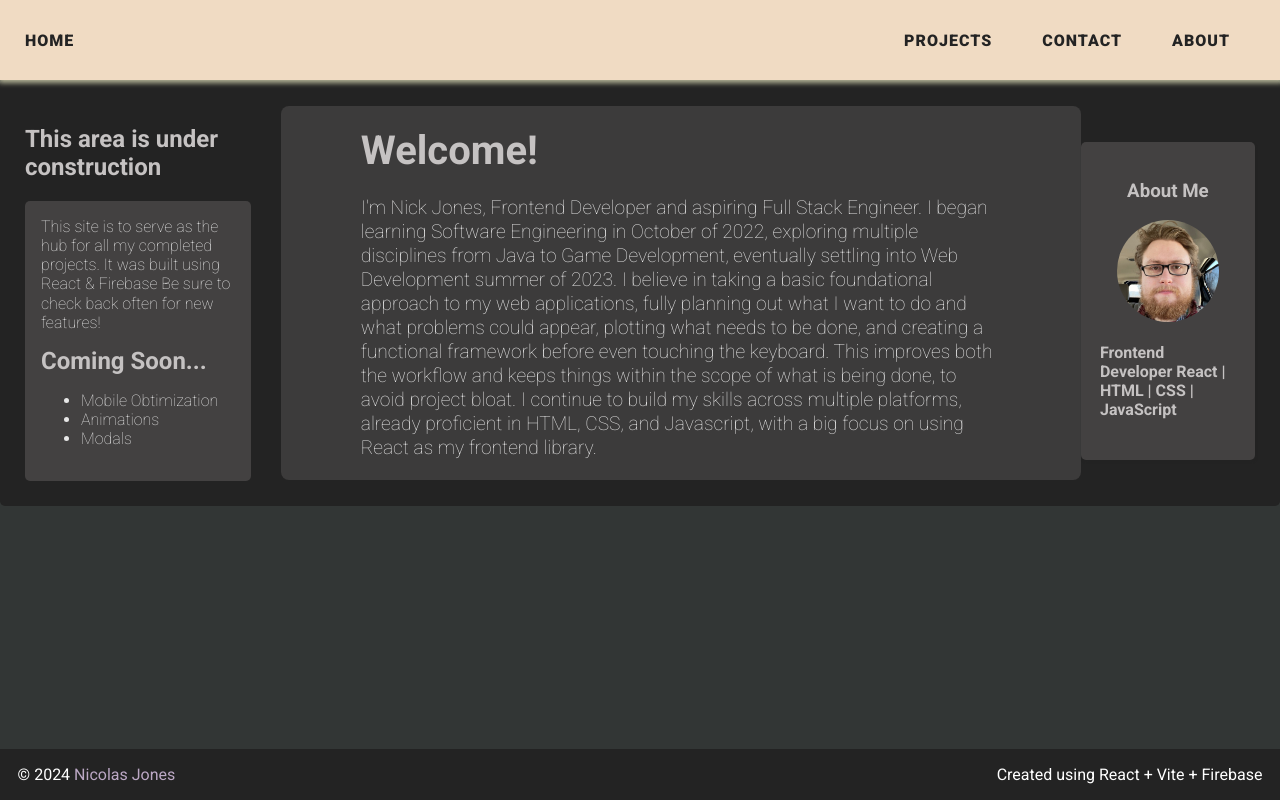
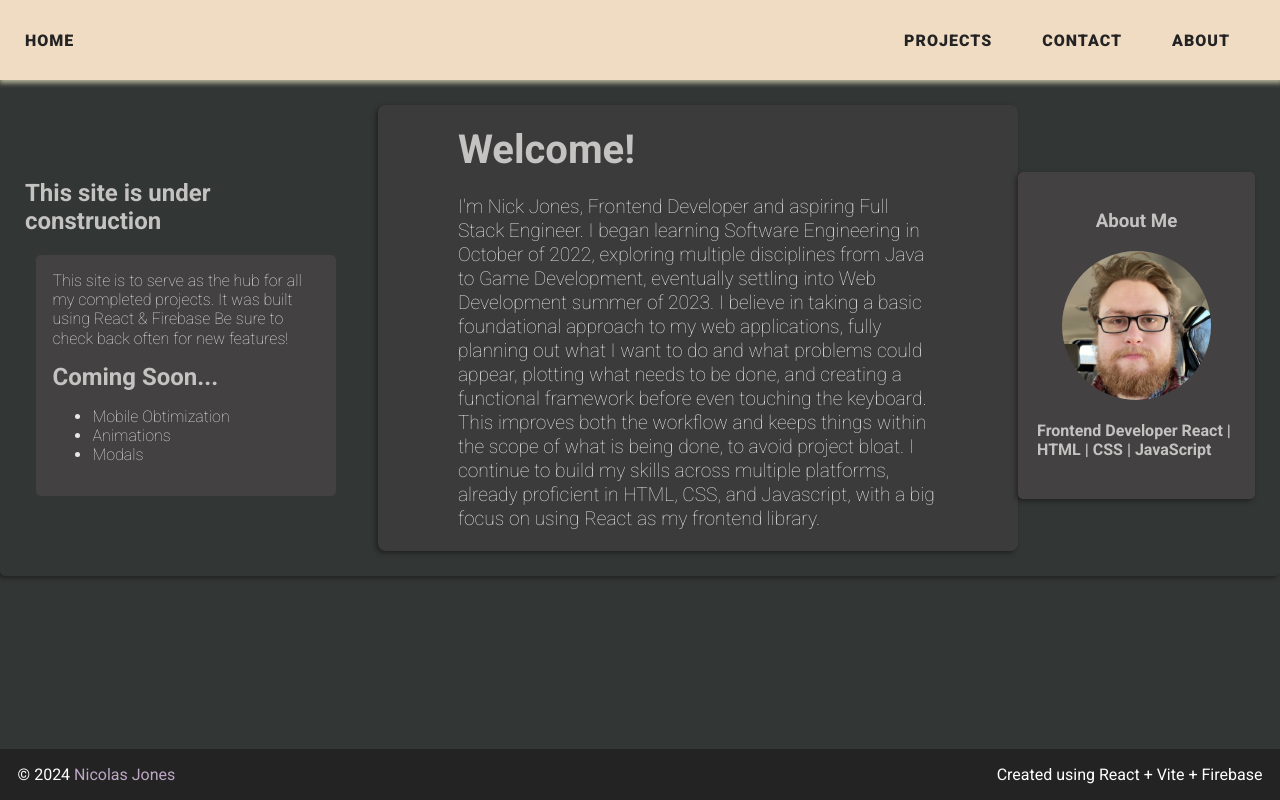
Before and after one commit to JonesInForCode/loafer-portfolio, a React (Vite) app: page / in a window 1280 px wide. Both pictures are taken after a click on the button "Close". Built offline with nearby package versions, Linux system fonts and the light colour scheme; no server answers.

Commit message:
final touches on homepage...for now...

```diff
--- a/src/components/Layout.jsx
+++ b/src/components/Layout.jsx
@@ -8,6 +8,20 @@ import HomepageModal from "./HomepageModal";
 export default function Layout() {
   const [showModal, setShowModal] = React.useState(false);
   const [showPage, setShowPage] = React.useState(true);
+
+  const useWindowSize = () => {
+    const [screenWidth, setScreenWidth] = React.useState(window.innerWidth);
+
+    React.useEffect(() => {
+      const handleResize = () => setScreenWidth(window.innerWidth);
+      window.addEventListener('resize', handleResize);
+
+      return () => window.removeEventListener('resize', handleResize);
+    }, [])
+    return screenWidth;
+  }
+
+  const screenWidth = useWindowSize();
 
   const isHomePage = window.location.pathname === "/";
 
@@ -30,6 +44,7 @@ export default function Layout() {
           This website is best viewed on desktops with screen sizes of 720
           pixels and above. You may run into layout issues if your screen size is below 720 pixels.
         </p>
+        <p>Your screen size is: {screenWidth} pixels </p>
       </HomepageModal>
       {showPage && (<div>
         <div className={styles.siteWrapper}>
--- a/src/pages/Home.jsx
+++ b/src/pages/Home.jsx
@@ -4,9 +4,9 @@ import AboutSniplet from "../components/AboutSniplet";
 
 export default function Home() {
   return (
-    <div className={styles.homeCardMain}>
+    <div className={`${styles.homeCardMain} ${styles.article}`}>
       <section>
-        <h2>This area is under construction</h2>
+        <h2>This site is under construction</h2>
         <section className={styles.homeArticle}>
           <article>
             This site is to serve as the hub for all my completed projects. It
@@ -25,7 +25,7 @@ export default function Home() {
           </section>
         </section>
       </section>
-      <section className={styles.centerSection}>
+      <section className={`${styles.centerSection} ${styles.article}`}>
         <h1>Welcome!</h1>
         <p>
           I'm Nick Jones, Frontend Developer and aspiring Full Stack Engineer. I
@@ -42,7 +42,7 @@ export default function Home() {
           library.
         </p>
       </section>
-      <section className={styles.aboutSnip}>
+      <section className={`${styles.aboutSnip} ${styles.article}`}>
         <AboutSniplet />
       </section>
     </div>
--- a/src/pages/Pages.module.css
+++ b/src/pages/Pages.module.css
@@ -23,6 +23,10 @@ h6 {
   color: #c5c2c2;
 }
 
+.article {
+  box-shadow: -2px 2px 5px rgba(0, 0, 0, 0.4);
+}
+
 /* Contact Page */
 .contactCard {
     background-color: #232323;
@@ -35,7 +39,7 @@ h6 {
     display: flex;
     justify-content: center;
     align-items: center;
-    background-color: #232323;
+    background-color: #323635;
     color: #e7e7e7;
     border-radius: 5px;
     padding: 25px;
@@ -55,7 +59,7 @@ h6 {
   flex-grow: 1;
   padding: 0 5rem;
   background-color: #3c3b3b;
-  max-width: 50rem;
+  max-width: 40rem;
   margin-left: 30px;
   font-size: larger;
   line-height: 1.5rem;
@@ -69,7 +73,6 @@ h6 {
 /* About Sniplet */
 .aboutSnip {
   background-color: #434141;
-  box-shadow: 1px 2px 2px #232323;
   width: 15rem;
   display: flex;
   flex-direction: column;
```
